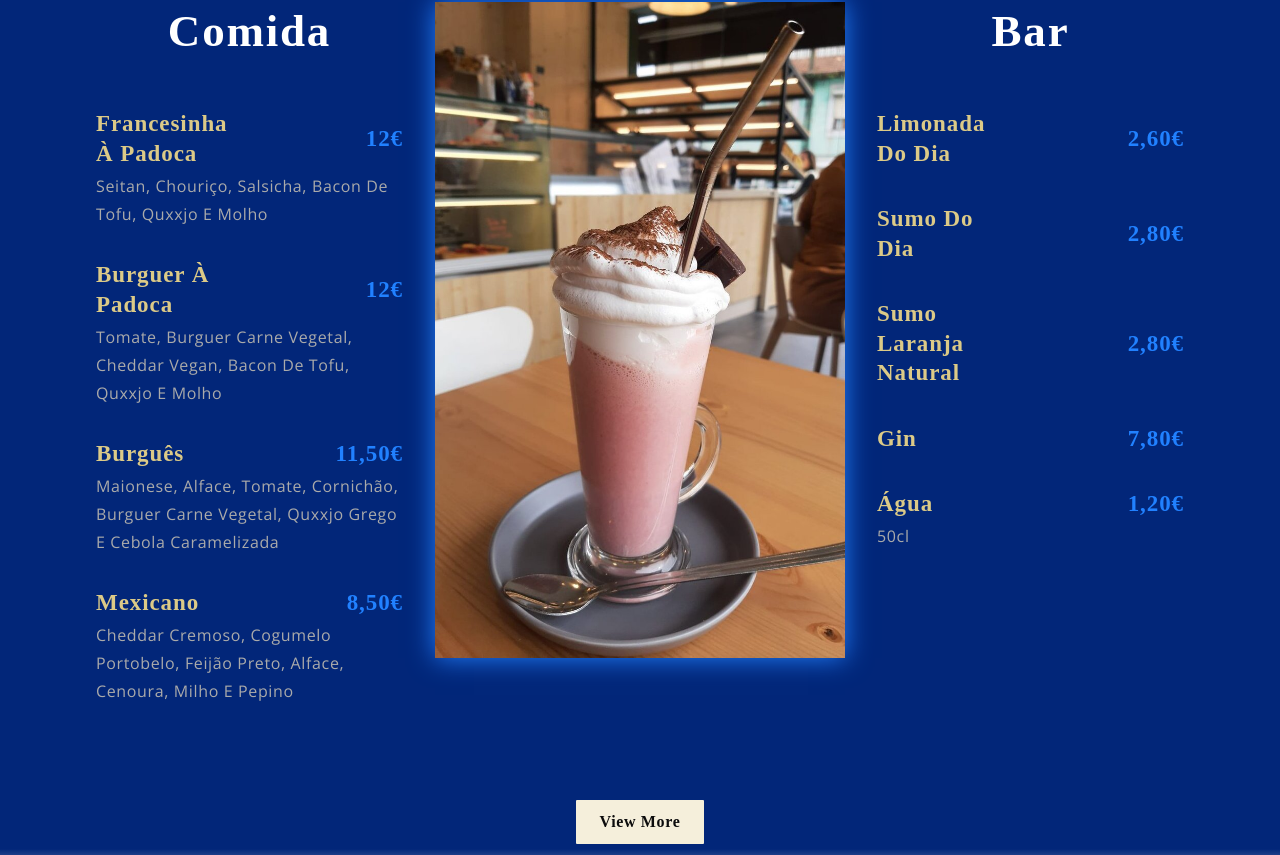
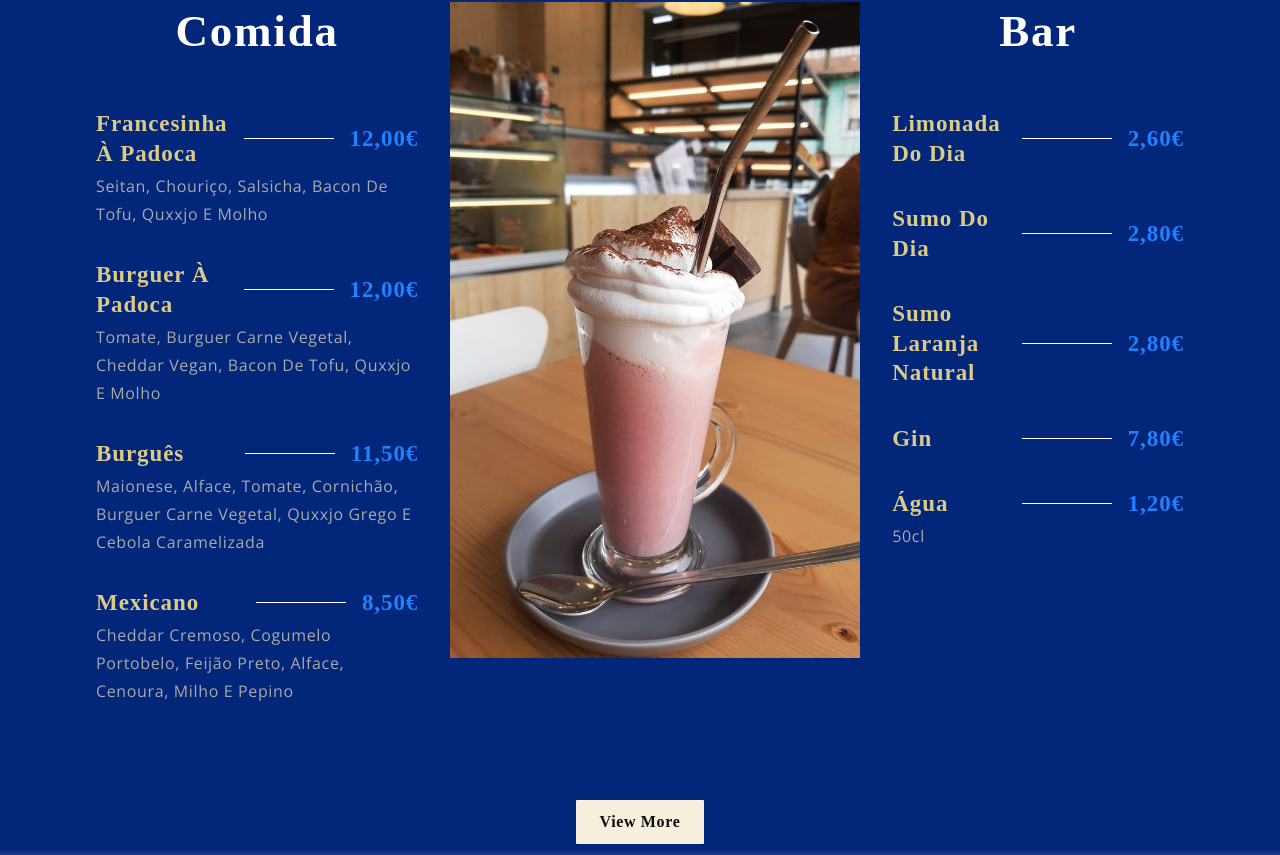
Before and after one commit to CaptainJRoy/padoca.pt, a React (Create React App) app: page / in a window 1280 px wide. Shown: the part 1133-1988 px from the top of the page. Built offline with nearby package versions, Linux system fonts and the light colour scheme; a web font is replaced by a local one.

Commit message:
master - Update menu dash color

```diff
--- a/src/components/MenuItem/MenuItem.css
+++ b/src/components/MenuItem/MenuItem.css
@@ -24,7 +24,7 @@
 .app__menuitem-dash {
   width: 90px;
   height: 1px;
-  background: var(--color-dark-blue);
+  background: var(--color-white);
   margin: 0 1rem;
 }
 
--- a/src/constants/data.js
+++ b/src/constants/data.js
@@ -94,7 +94,7 @@ export const labels = {
 export const food = [
   {
     title: 'Francesinha à Padoca',
-    price: '12€',
+    price: '12,00€',
     tags: {
       en: 'Seitan, Chourizo, Sausage, Tofu Bacon, Chuxxse e Francesinha Sauce',
       pt: 'Seitan, Chouriço, Salsicha, Bacon de Tofu, Quxxjo e Molho'
@@ -102,7 +102,7 @@ export const food = [
   },
   {
     title: 'Burguer à Padoca',
-    price: '12€',
+    price: '12,00€',
     tags: {
       en: 'Tomato, Veggie Burger, Vegan Cheddar, Tofu Bacon, Chxxse and Francesinha Sauce',
       pt: 'Tomate, Burguer Carne Vegetal, Cheddar Vegan, Bacon de Tofu, Quxxjo e Molho'
--- a/src/container/Menu/SpecialMenu.jsx
+++ b/src/container/Menu/SpecialMenu.jsx
@@ -31,7 +31,7 @@ const SpecialMenu = () => {
         </div>
 
         <div className="app__specialMenu-menu_img">
-          <img style={{boxShadow: '0 0 25px var(--color-light-blue)'}} src={images.menu} alt="menu__img" />
+          <img src={images.menu} alt="menu__img" />
         </div>
 
         <div className="app__specialMenu-menu_cocktails  flex__center">
```
Also changed, not shown: 12 other files (tests, documents, lock files or other folders).
